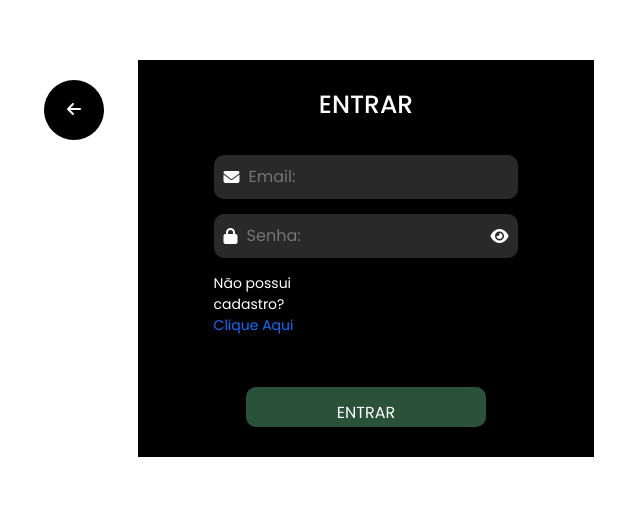
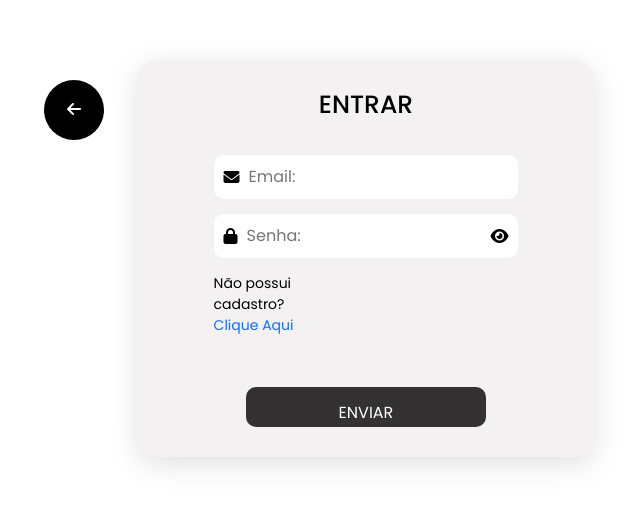
Before and after one commit to Gaspatt/VintageGallery, a Vue app: page /login in a window 1280 px wide. Shown: the part 142-648 px from the top of the page, without its empty margins (274-914 px from the left). Built offline with nearby package versions, Linux system fonts and the light colour scheme.

Commit message:
fix:correção de erros no Home #0

```diff
--- a/src/views/CarDetailView.vue
+++ b/src/views/CarDetailView.vue
@@ -3,6 +3,7 @@ import { useRoute } from 'vue-router'
 import { useCarStore } from '../stores/carStore'
 import { computed } from 'vue'
 import HeaderPage from '@/components/HeaderPage.vue'
+import FooterHome from '@/components/FooterHome.vue';
 
 const route = useRoute()
 const carStore = useCarStore()
@@ -59,6 +60,7 @@ const car = computed(() => carStore.selectedCar)
       </div>
     </div>
   </div>
+  <FooterHome></FooterHome>
 </template>
 
 <style scoped>
--- a/src/views/HomeView.vue
+++ b/src/views/HomeView.vue
@@ -460,6 +460,7 @@ swiper-slide {
   display: flex;
   justify-content: center;
   align-items: center;
+  color: black;
 }
 
 swiper-slide img {
@@ -526,4 +527,5 @@ swiper-slide img {
 .carrossel {
   height: 600px;
 }
+
 </style>
--- a/src/views/LoginView.vue
+++ b/src/views/LoginView.vue
@@ -47,7 +47,7 @@ const togglePasswordVisibility = () => {
         </div>
         <p class="p-link">Não possui cadastro? <RouterLink to="/cadastrar">Clique Aqui</RouterLink></p>
 
-        <button class="btn-enter">ENTRAR</button>
+        <router-link to="/"><button class="btn-enter">ENVIAR</button></router-link>
       </div>
     </div>
   </div>
@@ -82,7 +82,9 @@ const togglePasswordVisibility = () => {
   display: flex;
   align-items: center;
   justify-content: center;
-  background-color: #000;
+  background-color: #f3f1f1;
+  box-shadow: rgba(100, 100, 111, 0.2) 0px 7px 29px 0px;
+  border-radius: 20px;
 }
 
 .back {
@@ -100,8 +102,8 @@ const togglePasswordVisibility = () => {
 
 .back:hover {
   background: transparent;
-  color: #fff;
-  border: 3px solid #fff;
+  color: #000000;
+  border: 3px solid #000000;
 }
 
 .form {
@@ -117,7 +119,7 @@ const togglePasswordVisibility = () => {
 .title {
   font-size: 25px;
   margin-bottom: 20px;
-  color: #fff;
+  color: #000000;
 }
 
 .input-group {
@@ -125,25 +127,25 @@ const togglePasswordVisibility = () => {
   flex-wrap: nowrap;
   align-items: center;
   width: 100%;
-  background-color: rgb(41, 41, 41);
+  background-color: rgb(255, 255, 255);
   border-radius: 10px;
   padding: 10px;
   transition: background-color 0.2s;
 }
 
 .input-group:hover {
-  background-color: rgb(27, 24, 24);
-  color: white;
+  background-color: rgb(230, 225, 225);
+  color: rgb(0, 0, 0);
 }
 
 .icon {
-  color: #ffffff;
+  color: #000000;
   margin-right: 10px;
 }
 
 .visibility-icon {
   cursor: pointer;
-  color: #ffffff;
+  color: #000000;
   margin-left: 10px;
 }
 
@@ -151,13 +153,13 @@ input {
   width: 100%;
   border: none;
   background: none;
-  color: #ffffff;
+  color: #000000;
   outline: none;
   font-size: 16px;
 }
 
 .btn-enter {
-  background-color: #2a5239;
+  background-color: #333131;
   border: none;
   height: 40px;
   width: 30vh;
@@ -167,14 +169,14 @@ input {
 }
 
 .btn-enter:hover {
-  background-color: #2d6d45;
+  background-color: #000000;
 }
 
 a {
   text-decoration: none;
 }
 .p-link {
-  color: #fff;
+  color: #000000;
   font-size: 14px;
   margin-right: 200px;
 }
```
Also changed, not shown: src/assets/main.css (line endings or trailing spaces).
